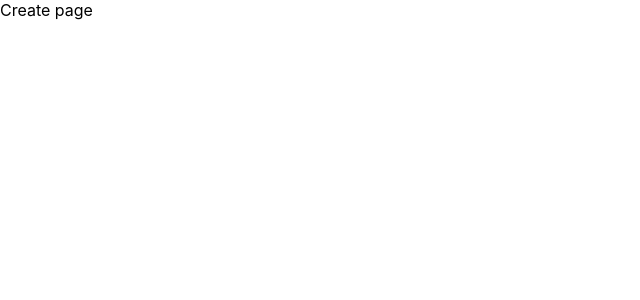
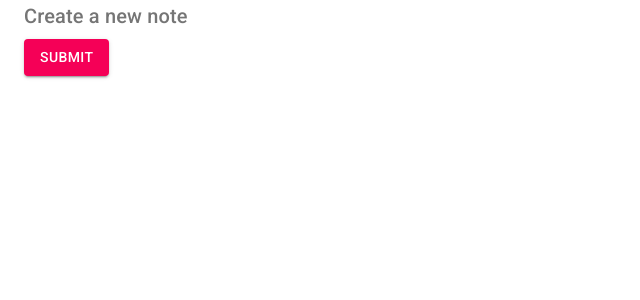
Before and after one commit to davidscarmo/material-ui-tutorial-the-net-ninja, a Next.js app: page /Create in a window 1280 px wide. Shown: the top 300 px of the page, without its empty margins (0-640 px from the left). Built offline with nearby package versions, Linux system fonts and the light colour scheme.

Commit message:
components: Typghraphy, Button e Container

```diff
--- a/src/pages/Create/index.tsx
+++ b/src/pages/Create/index.tsx
@@ -1,9 +1,43 @@
-import React from 'react'
-
+import React from "react";
+import Typography from "@material-ui/core/Typography";
+import Button from "@material-ui/core/Button";
+import ButtonGroup from "@material-ui/core/ButtonGroup";
+import Container from "@material-ui/core/Container";
 export default function Create() {
   return (
-    <div>
-      Create page
-    </div>
-  )
+    <>
+      {" "}
+      <Container>
+        <Typography
+          variant="h6"
+          component="h2"
+          color="textSecondary"
+          gutterBottom
+        >
+          Create a new note
+        </Typography>
+
+        <Button
+          type="submit"
+          color="secondary"
+          variant="contained"
+          onClick={() => console.log("You clicked me")}
+        >
+          Submit
+        </Button>
+      </Container>
+    </>
+  );
 }
+
+{
+  /* <Button type="submit">Submit</Button>
+        <Button type="submit" variant="outlined" color="secondary">
+          Submit
+        </Button>
+        <ButtonGroup color="secondary" variant="contained">
+          <Button>One</Button>
+          <Button>Two</Button>
+          <Button>Three</Button>
+        </ButtonGroup> */
+}
--- a/src/pages/index.tsx
+++ b/src/pages/index.tsx
@@ -2,10 +2,10 @@
 export default function Home() {
   return (
     <div>
-      Hello There
+      Hello There <br />
       <Link href="/Create">
         <a>Create</a>
-      </Link>
+      </Link> <br />
       <Link href="/Notes">
         <a>Notes</a>
       </Link>
```
Also changed, not shown: src/pages/_document.tsx (line endings or trailing spaces).
